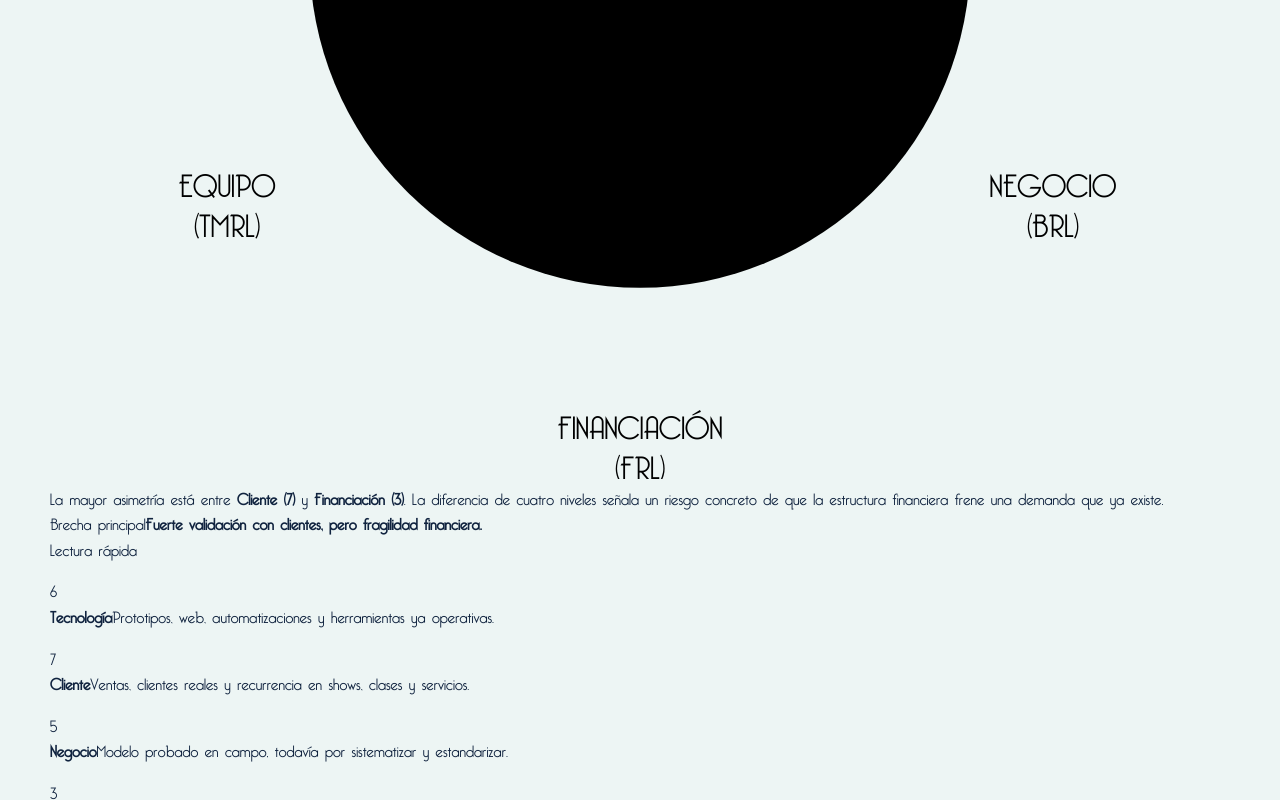
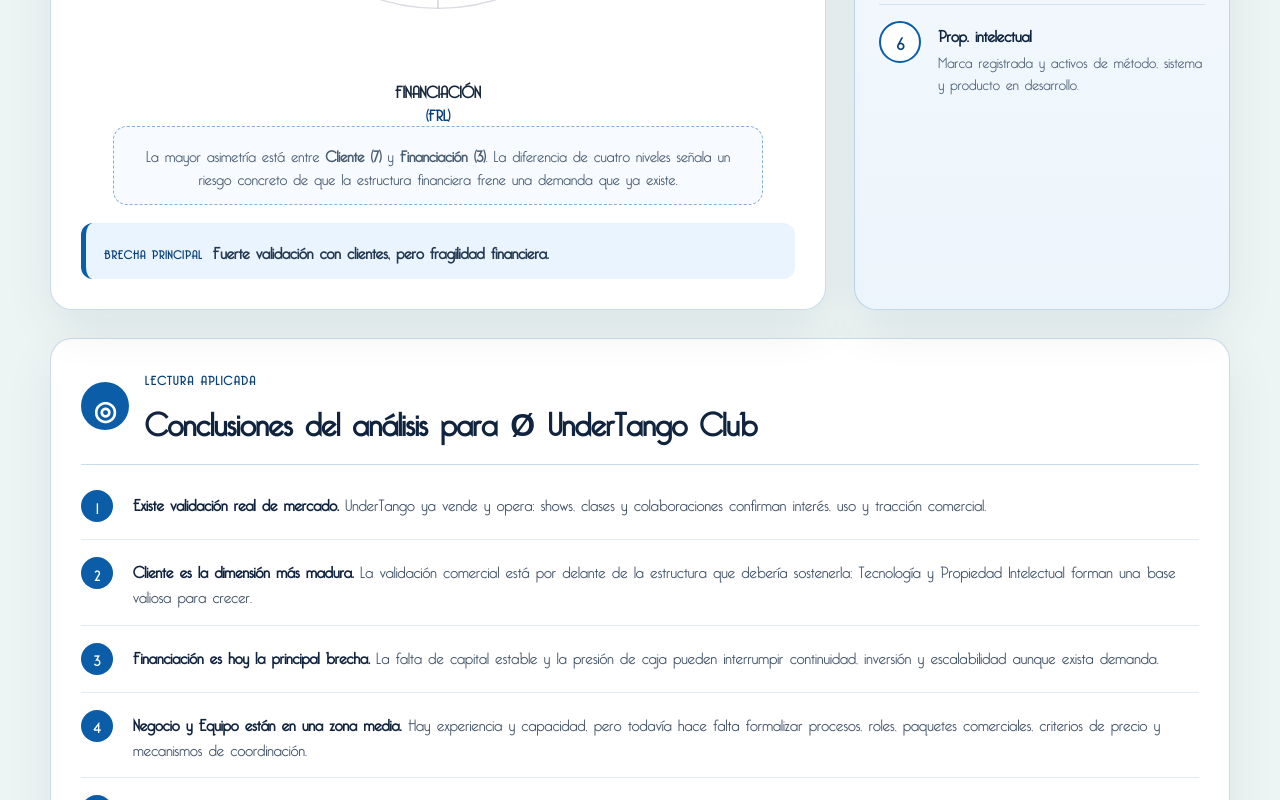
Before and after one commit to O-UnderTango-Club/UnderTangoWEBNextJS, a Next.js app: page /elitros in a window 1280 px wide. Shown: the part 2600-3400 px from the top of the page. Built offline with nearby package versions, Linux system fonts and the light colour scheme.

Commit message:
ÉLITROS: estilizar radar KTH IRL y secciones recuperadas

```diff
--- a/app/elitros/elitros.css
+++ b/app/elitros/elitros.css
@@ -2,9 +2,12 @@
   --ink: #10233f;
   --teal: #0d8e91;
   --teal-dark: #086a6d;
+  --blue: #0b5da8;
+  --blue-dark: #073f79;
   --paper: #f7f8f6;
   --soft: #edf5f4;
   --line: rgba(13, 142, 145, 0.22);
+  --blue-line: rgba(11, 93, 168, .22);
   --white: #ffffff;
   color: var(--ink);
   background: var(--paper);
@@ -81,6 +84,7 @@
 .elitros-section-soft { background: var(--soft); }
 
 .elitros-section-heading { margin-bottom: 28px; }
+.elitros-class-heading { max-width: 960px; margin-bottom: 42px; }
 .elitros-section h2 {
   font-family: var(--font-undertango-editorial), Georgia, serif;
   font-size: clamp(2rem, 4vw, 3.7rem);
@@ -142,6 +146,261 @@
   color: var(--ink);
 }
 
+.elitros-maturity-board {
+  display: grid;
+  grid-template-columns: minmax(0, 1.55fr) minmax(290px, .75fr);
+  gap: 28px;
+  align-items: stretch;
+}
+
+.elitros-radar-column,
+.elitros-quick-read,
+.elitros-conclusions {
+  border: 1px solid var(--blue-line);
+  background: #fff;
+  border-radius: 22px;
+  box-shadow: 0 18px 48px rgba(16, 35, 63, .08);
+}
+
+.elitros-radar-column {
+  padding: 30px;
+  position: relative;
+}
+
+.elitros-visual-label,
+.elitros-quick-title,
+.elitros-conclusions-heading > div > p {
+  color: var(--blue-dark);
+  text-transform: uppercase;
+  letter-spacing: .11em;
+  font-size: .76rem;
+  font-weight: 900;
+}
+
+.elitros-radar-column h3 {
+  margin: 8px 0 6px;
+  color: var(--ink);
+  font-size: clamp(1.45rem, 2.3vw, 2rem);
+}
+
+.elitros-radar-figure {
+  margin: 8px 0 0;
+}
+
+.elitros-radar-figure svg {
+  display: block;
+  width: 100%;
+  max-width: 700px;
+  margin: 0 auto;
+  overflow: visible;
+}
+
+.elitros-radar-ring {
+  fill: none;
+  stroke: rgba(16, 35, 63, .16);
+  stroke-width: 1.2;
+}
+
+.elitros-radar-axis {
+  stroke: rgba(16, 35, 63, .22);
+  stroke-width: 1.1;
+}
+
+.elitros-radar-polygon {
+  fill: rgba(29, 119, 205, .34);
+  stroke: var(--blue);
+  stroke-width: 3;
+  stroke-linejoin: round;
+}
+
+.elitros-radar-dot {
+  fill: var(--blue-dark);
+  stroke: #fff;
+  stroke-width: 2;
+}
+
+.elitros-radar-value {
+  fill: var(--blue-dark);
+  font-size: 14px;
+  font-weight: 900;
+}
+
+.elitros-radar-scale {
+  fill: #627386;
+  font-size: 11px;
+  font-weight: 700;
+}
+
+.elitros-radar-label {
+  fill: #16263b;
+  font-size: 14px;
+  font-weight: 900;
+}
+
+.elitros-radar-code {
+  fill: var(--blue-dark);
+  font-size: 13px;
+}
+
+.elitros-radar-figure figcaption {
+  max-width: 650px;
+  margin: 4px auto 0;
+  padding: 15px 18px;
+  border: 1px dashed rgba(11, 93, 168, .48);
+  border-radius: 14px;
+  background: #f7fbff;
+  color: #495c70;
+  line-height: 1.55;
+  font-size: .96rem;
+  text-align: center;
+}
+
+.elitros-gap-callout {
+  margin-top: 18px;
+  display: flex;
+  align-items: baseline;
+  gap: 10px;
+  padding: 16px 18px;
+  background: #eaf4ff;
+  border-left: 5px solid var(--blue);
+  border-radius: 12px;
+  color: #233950;
+}
+
+.elitros-gap-callout span {
+  color: var(--blue-dark);
+  font-weight: 900;
+  text-transform: uppercase;
+  letter-spacing: .08em;
+  font-size: .72rem;
+  white-space: nowrap;
+}
+
+.elitros-gap-callout strong { line-height: 1.45; }
+
+.elitros-quick-read {
+  padding: 26px 24px;
+  background: linear-gradient(180deg, #f8fbff 0%, #edf5fc 100%);
+}
+
+.elitros-quick-title {
+  margin-bottom: 14px;
+  padding-bottom: 16px;
+  border-bottom: 1px solid var(--blue-line);
+  font-size: .88rem;
+}
+
+.elitros-quick-row {
+  display: grid;
+  grid-template-columns: 46px 1fr;
+  gap: 13px;
+  align-items: start;
+  padding: 16px 0;
+  border-bottom: 1px solid rgba(11, 93, 168, .13);
+}
+
+.elitros-quick-row:last-child { border-bottom: 0; }
+
+.elitros-score {
+  width: 42px;
+  height: 42px;
+  border-radius: 50%;
+  display: grid;
+  place-items: center;
+  border: 2px solid var(--blue);
+  color: var(--blue-dark);
+  background: #fff;
+  font-weight: 950;
+  font-size: 1.04rem;
+}
+
+.elitros-quick-row p { margin-bottom: 0; }
+.elitros-quick-row strong {
+  display: block;
+  color: var(--ink);
+  margin-bottom: 4px;
+  font-size: 1rem;
+}
+.elitros-quick-row span {
+  display: block;
+  color: #536579;
+  line-height: 1.45;
+  font-size: .93rem;
+}
+
+.elitros-conclusions {
+  margin-top: 28px;
+  padding: 30px;
+}
+
+.elitros-conclusions-heading {
+  display: flex;
+  gap: 16px;
+  align-items: center;
+  padding-bottom: 20px;
+  border-bottom: 1px solid var(--blue-line);
+}
+
+.elitros-conclusions-heading > span {
+  width: 48px;
+  height: 48px;
+  flex: 0 0 48px;
+  border-radius: 50%;
+  display: grid;
+  place-items: center;
+  background: var(--blue);
+  color: #fff;
+  font-size: 1.65rem;
+  font-weight: 900;
+}
+
+.elitros-conclusions-heading > div > p { margin-bottom: 5px; }
+.elitros-conclusions-heading h3 {
+  margin: 0;
+  color: var(--ink);
+  font-size: clamp(1.45rem, 2.5vw, 2.15rem);
+}
+
+.elitros-conclusion-list { margin-top: 8px; }
+.elitros-conclusion-list article {
+  display: grid;
+  grid-template-columns: 38px 1fr;
+  gap: 14px;
+  align-items: start;
+  padding: 17px 0;
+  border-bottom: 1px solid rgba(11, 93, 168, .12);
+}
+
+.elitros-conclusion-number {
+  width: 32px;
+  height: 32px;
+  display: grid;
+  place-items: center;
+  border-radius: 50%;
+  background: var(--blue);
+  color: #fff;
+  font-weight: 900;
+  font-size: .88rem;
+}
+
+.elitros-conclusion-list p {
+  margin-bottom: 0;
+  color: #44566a;
+  line-height: 1.58;
+}
+
+.elitros-conclusion-list strong { color: var(--ink); }
+
+.elitros-synthesis {
+  margin-top: 24px;
+  padding: 19px 22px;
+  border-radius: 14px;
+  background: linear-gradient(110deg, var(--blue-dark), var(--blue));
+  color: #fff;
+  font-size: 1.06rem;
+  line-height: 1.55;
+}
+
 .elitros-manifesto p:not(.elitros-eyebrow) {
   max-width: 900px;
   font-size: 1.15rem;
@@ -163,11 +422,23 @@
   color: #cfdbdf;
 }
 
+.elitros-direction-grid {
+  display: grid;
+  grid-template-columns: 1.08fr .92fr;
+  gap: 54px;
+  align-items: start;
+}
+
 .elitros-flow {
   display: grid;
   grid-template-columns: repeat(4, 1fr);
   gap: 14px;
   margin: 42px 0 30px;
+}
+
+.elitros-flow-compact {
+  grid-template-columns: 1fr 1fr;
+  margin: 4px 0 0;
 }
 
 .elitros-flow > div {
@@ -276,6 +547,14 @@
   visibility: hidden !important;
 }
 
+@media (max-width: 980px) {
+  .elitros-maturity-board,
+  .elitros-direction-grid { grid-template-columns: 1fr; }
+  .elitros-quick-read { display: grid; grid-template-columns: 1fr 1fr; gap: 0 22px; }
+  .elitros-quick-title { grid-column: 1 / -1; }
+  .elitros-flow-compact { grid-template-columns: repeat(4, 1fr); }
+}
+
 @media (max-width: 820px) {
   .elitros-shell { width: min(100% - 28px, 1180px); }
   .elitros-hero { padding: 70px 0 50px; }
@@ -283,10 +562,25 @@
   .elitros-two-columns,
   .elitros-next-test { grid-template-columns: 1fr; gap: 28px; }
   .elitros-team-grid { grid-template-columns: 1fr; }
-  .elitros-flow { grid-template-columns: 1fr 1fr; }
+  .elitros-flow,
+  .elitros-flow-compact { grid-template-columns: 1fr 1fr; }
+  .elitros-radar-column,
+  .elitros-conclusions { padding: 22px; }
+  .elitros-gap-callout { align-items: flex-start; flex-direction: column; }
+}
+
+@media (max-width: 620px) {
+  .elitros-quick-read { grid-template-columns: 1fr; }
+  .elitros-quick-title { grid-column: auto; }
+  .elitros-radar-label { font-size: 12px; }
+  .elitros-radar-code { font-size: 11px; }
+  .elitros-conclusions-heading { align-items: flex-start; }
 }
 
 @media (max-width: 520px) {
-  .elitros-flow { grid-template-columns: 1fr; }
+  .elitros-flow,
+  .elitros-flow-compact { grid-template-columns: 1fr; }
   .elitros-hero h1 { font-size: 2.65rem; }
+  .elitros-radar-column { padding: 16px; }
+  .elitros-conclusions { padding: 18px; }
 }
```
